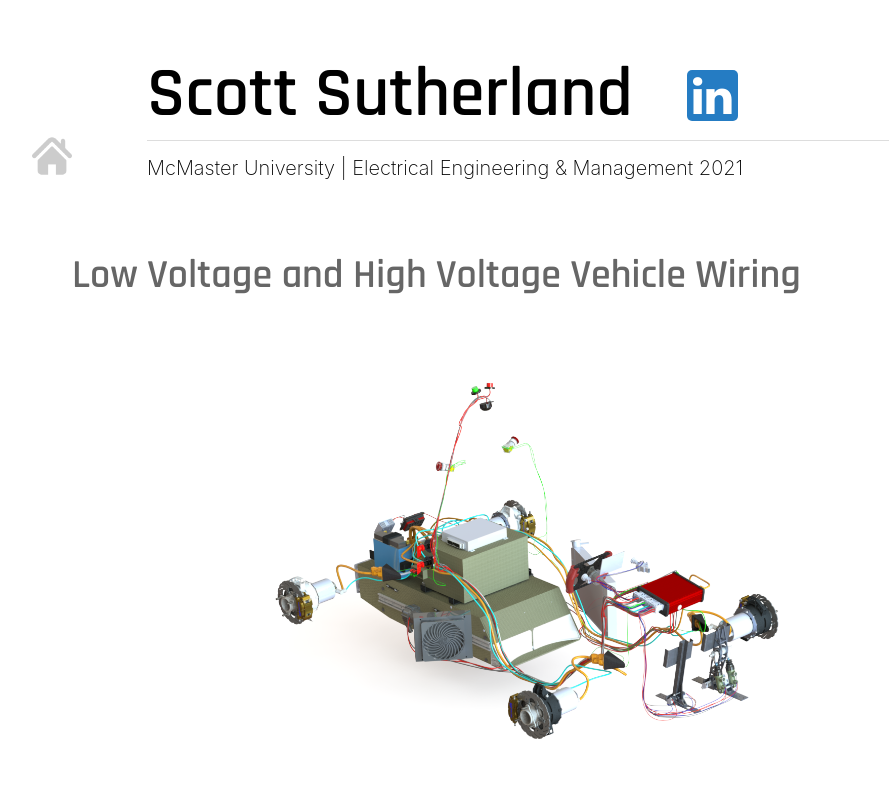
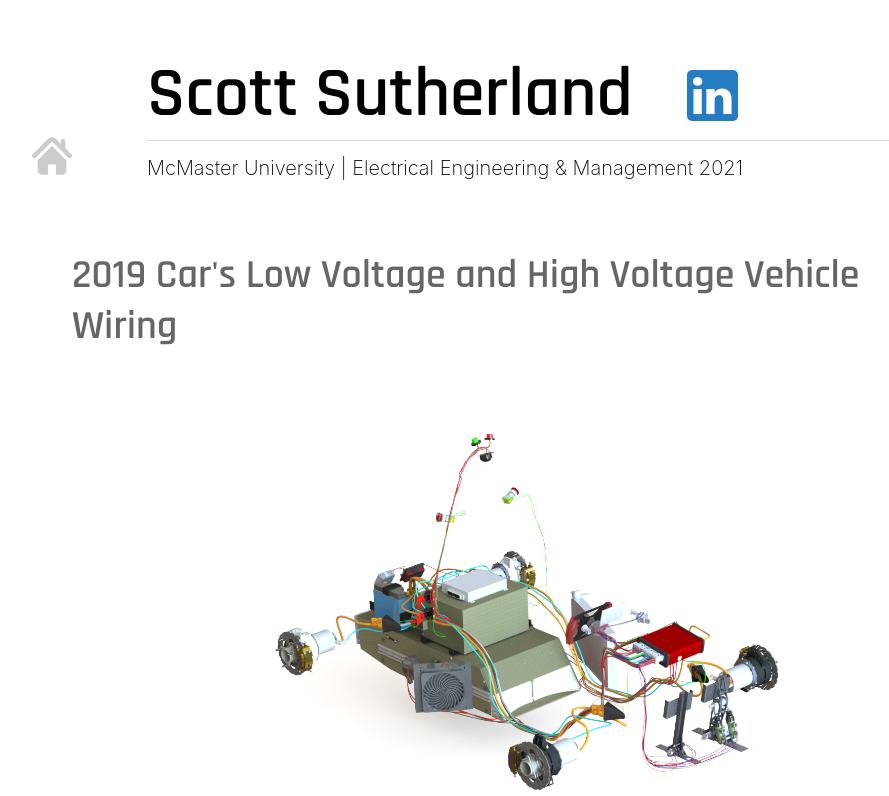
Before and after one commit to scottford14/scott-portfolio, a React (Create React App) app: page /wiringharness in a window 1280 px wide. Shown: the top 796 px of the page, without its empty margins (118-1007 px from the left). Built offline with nearby package versions, Linux system fonts and the light colour scheme.

Commit message:
Updated wiring harness name to 2019

```diff
--- a/src/components/ProjectPage/WiringHarness.js
+++ b/src/components/ProjectPage/WiringHarness.js
@@ -13,7 +13,7 @@ export class WiringHarness extends Component {
     render() {
         return (
             <ProjectPage
-            title="Low Voltage and High Voltage Vehicle Wiring"
+            title="2019 Car's Low Voltage and High Voltage Vehicle Wiring"
             images={[
                 {image:full,
                 description:"eCAD render showing the wiring connections in the car"},
--- a/src/components/Projects/Projects.js
+++ b/src/components/Projects/Projects.js
@@ -28,7 +28,7 @@ export class Projects extends Component {
                 type:"modelling",
                 thumbnail:hvcontrolboardthumbnail,
                 link:"/hvcontrolboard"},
-                {name:"Vehicle Wiring Design",
+                {name:"Vehicle Wiring Design - 2019",
                 type:"modelling",
                 thumbnail:wiringharnessthumbnail,
                 link:"/wiringharness"},
```
